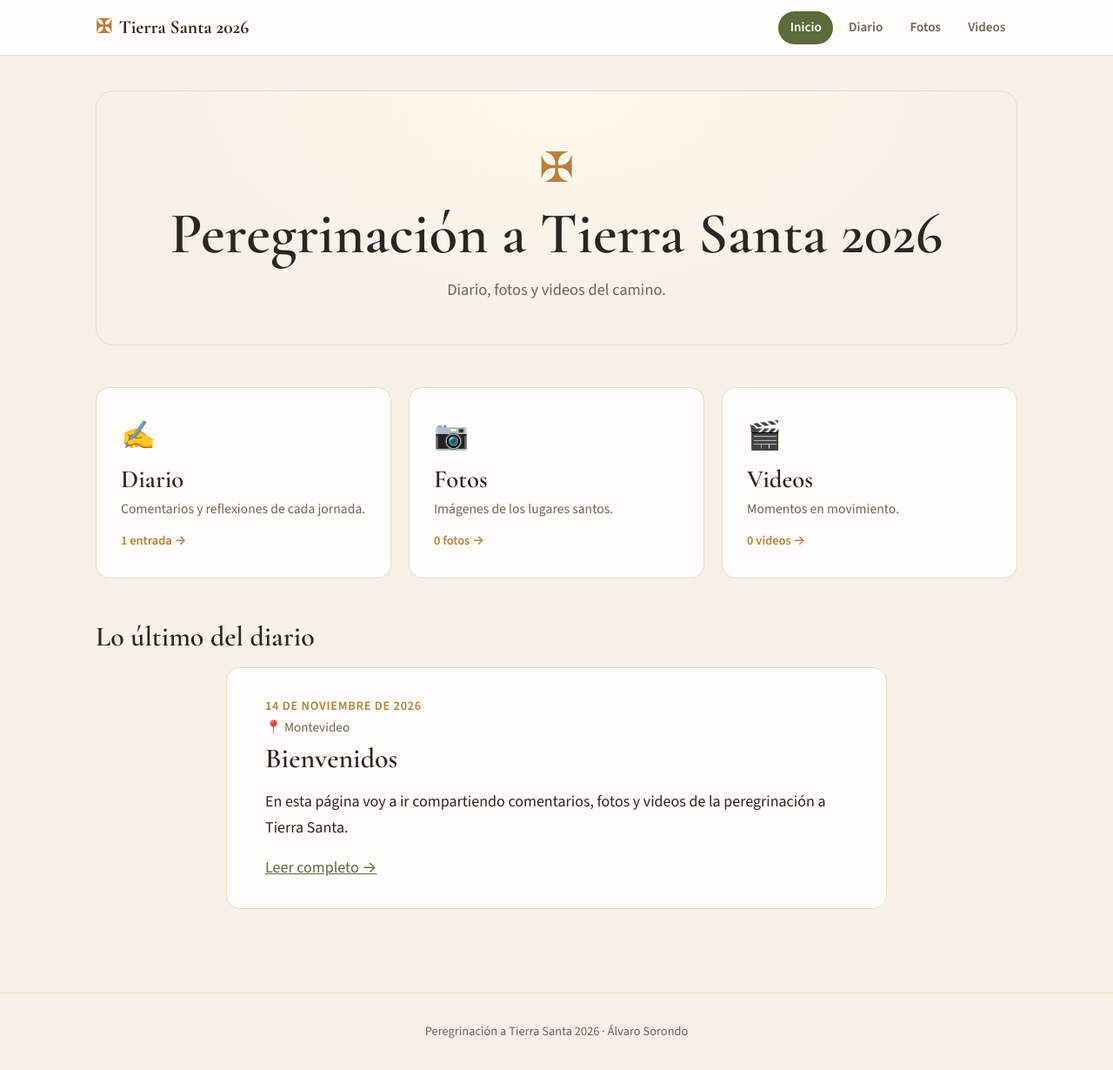
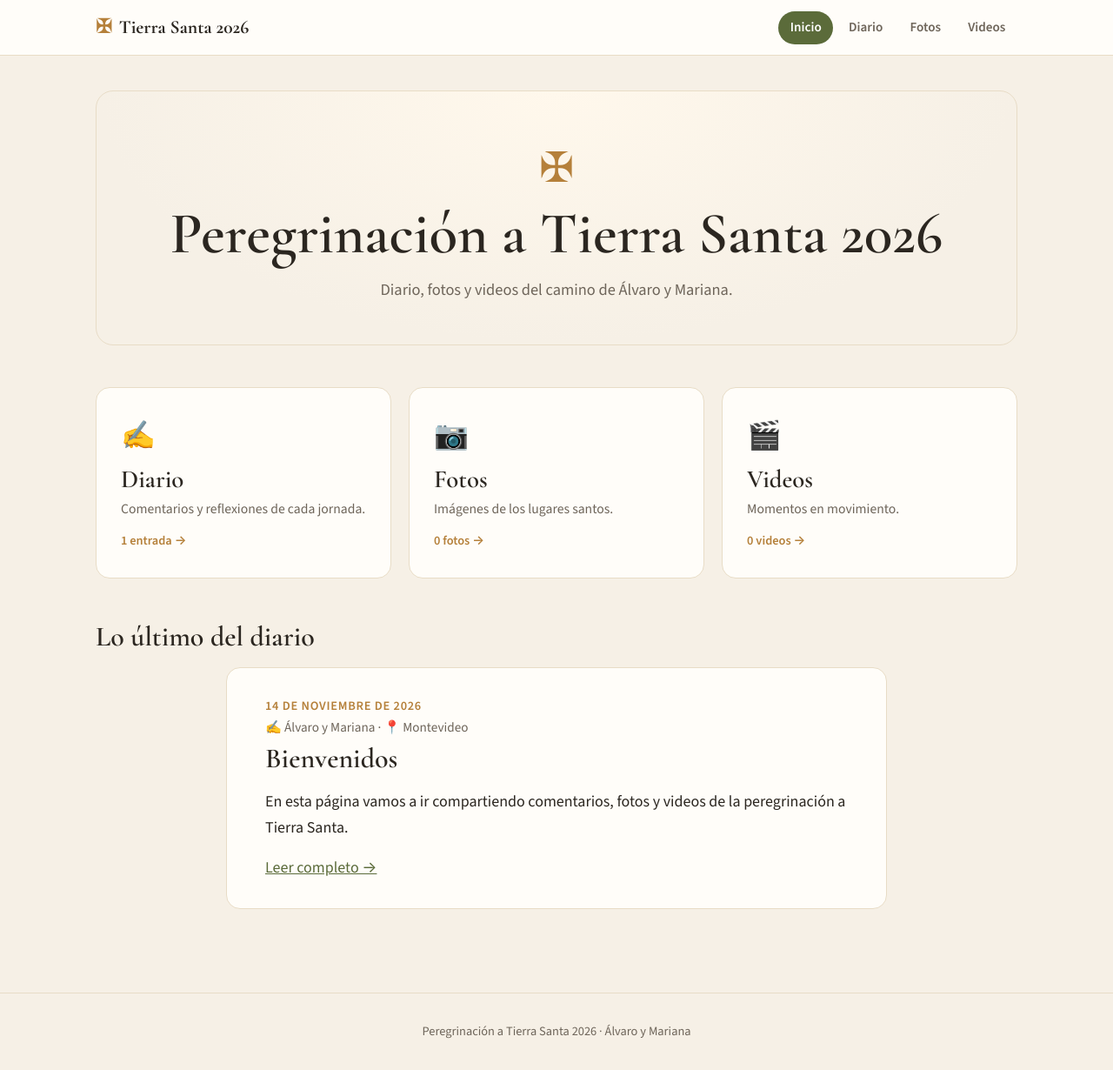
Before and after one commit to alvarosorondo/web, a Jekyll site: the page built from index.html, in a window 1280 px wide and 1230 px high. Shown: the whole window at 87% size. Built offline with Jekyll 4.4.1, drawn with Linux system fonts in a browser that asks for light colours.

Commit message:
Add files via upload

```diff
--- a/_config.yml
+++ b/_config.yml
@@ -1,7 +1,7 @@
 # Configuración del sitio "Peregrinación a Tierra Santa 2026"
 title: "Peregrinación a Tierra Santa 2026"
 description: "Diario, fotos y videos de la peregrinación a Tierra Santa"
-autor: "Álvaro Sorondo"
+autor: "Álvaro y Mariana"
 lang: es
 baseurl: "/web"
 timezone: America/Montevideo
--- a/_layouts/post.html
+++ b/_layouts/post.html
@@ -5,7 +5,7 @@ seccion: diario
 <a class="volver" href="{{ '/diario/' | relative_url }}">← Volver al diario</a>
 <article class="posteo">
   <div class="fecha">{% include fecha.html fecha=page.date %}</div>
-  {% if page.lugar %}<div class="lugar">📍 {{ page.lugar }}</div>{% endif %}
+  {% if page.lugar or page.autor %}<div class="lugar">{% if page.autor %}✍️ {{ page.autor }}{% endif %}{% if page.lugar and page.autor %} · {% endif %}{% if page.lugar %}📍 {{ page.lugar }}{% endif %}</div>{% endif %}
   <h1>{{ page.title }}</h1>
   <div class="texto">{{ content }}</div>
 </article>
--- a/_posts/2026-11-14-bienvenidos.md
+++ b/_posts/2026-11-14-bienvenidos.md
@@ -1,7 +1,8 @@
 ---
 title: "Bienvenidos"
+autor: "Álvaro y Mariana"
 lugar: "Montevideo"
 ---
-En esta página voy a ir compartiendo comentarios, fotos y videos de la peregrinación a Tierra Santa.
+En esta página vamos a ir compartiendo comentarios, fotos y videos de la peregrinación a Tierra Santa.
 
 (Este es un posteo de ejemplo: podés editarlo o borrarlo.)
--- a/diario/index.html
+++ b/diario/index.html
@@ -15,7 +15,7 @@ seccion: diario
 {% for post in site.posts %}
 <article class="posteo">
   <div class="fecha">{% include fecha.html fecha=post.date %}</div>
-  {% if post.lugar %}<div class="lugar">📍 {{ post.lugar }}</div>{% endif %}
+  {% if post.lugar or post.autor %}<div class="lugar">{% if post.autor %}✍️ {{ post.autor }}{% endif %}{% if post.lugar and post.autor %} · {% endif %}{% if post.lugar %}📍 {{ post.lugar }}{% endif %}</div>{% endif %}
   <h2><a href="{{ post.url | relative_url }}">{{ post.title }}</a></h2>
   <div class="texto">{{ post.content }}</div>
 </article>
--- a/index.html
+++ b/index.html
@@ -13,7 +13,7 @@ seccion: inicio
 <section class="portada">
   <div class="cruz-grande">✠</div>
   <h1>Peregrinación a Tierra Santa 2026</h1>
-  <p class="sub">Diario, fotos y videos del camino.</p>
+  <p class="sub">Diario, fotos y videos del camino de Álvaro y Mariana.</p>
 </section>
 
 <section class="tarjetas">
@@ -43,7 +43,7 @@ seccion: inicio
   {% for post in site.posts limit: 3 %}
   <article class="posteo">
     <div class="fecha">{% include fecha.html fecha=post.date %}</div>
-    {% if post.lugar %}<div class="lugar">📍 {{ post.lugar }}</div>{% endif %}
+    {% if post.lugar or post.autor %}<div class="lugar">{% if post.autor %}✍️ {{ post.autor }}{% endif %}{% if post.lugar and post.autor %} · {% endif %}{% if post.lugar %}📍 {{ post.lugar }}{% endif %}</div>{% endif %}
     <h2><a href="{{ post.url | relative_url }}">{{ post.title }}</a></h2>
     <div class="texto">{{ post.excerpt }}</div>
     <a href="{{ post.url | relative_url }}">Leer completo →</a>
```
Also changed, not shown: plantillas/posteo-ejemplo.md (+1 -0 lines).
